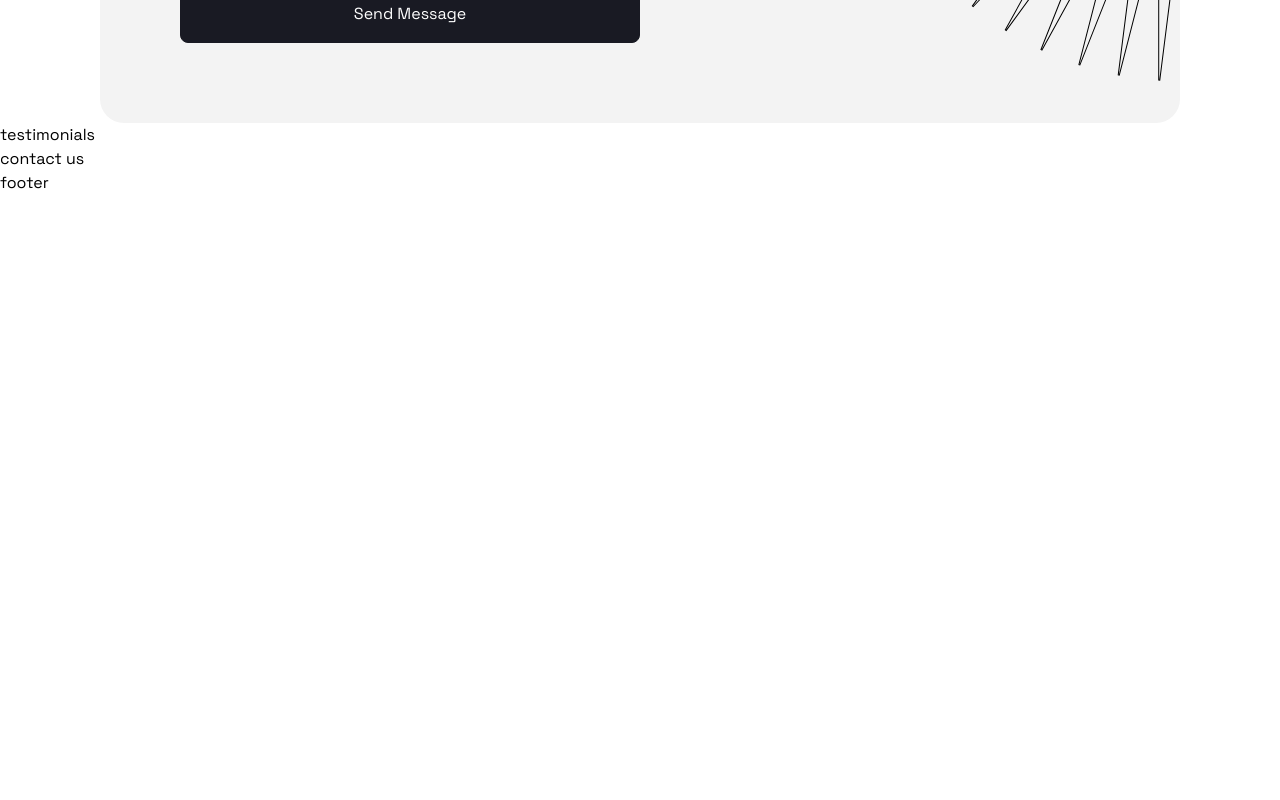
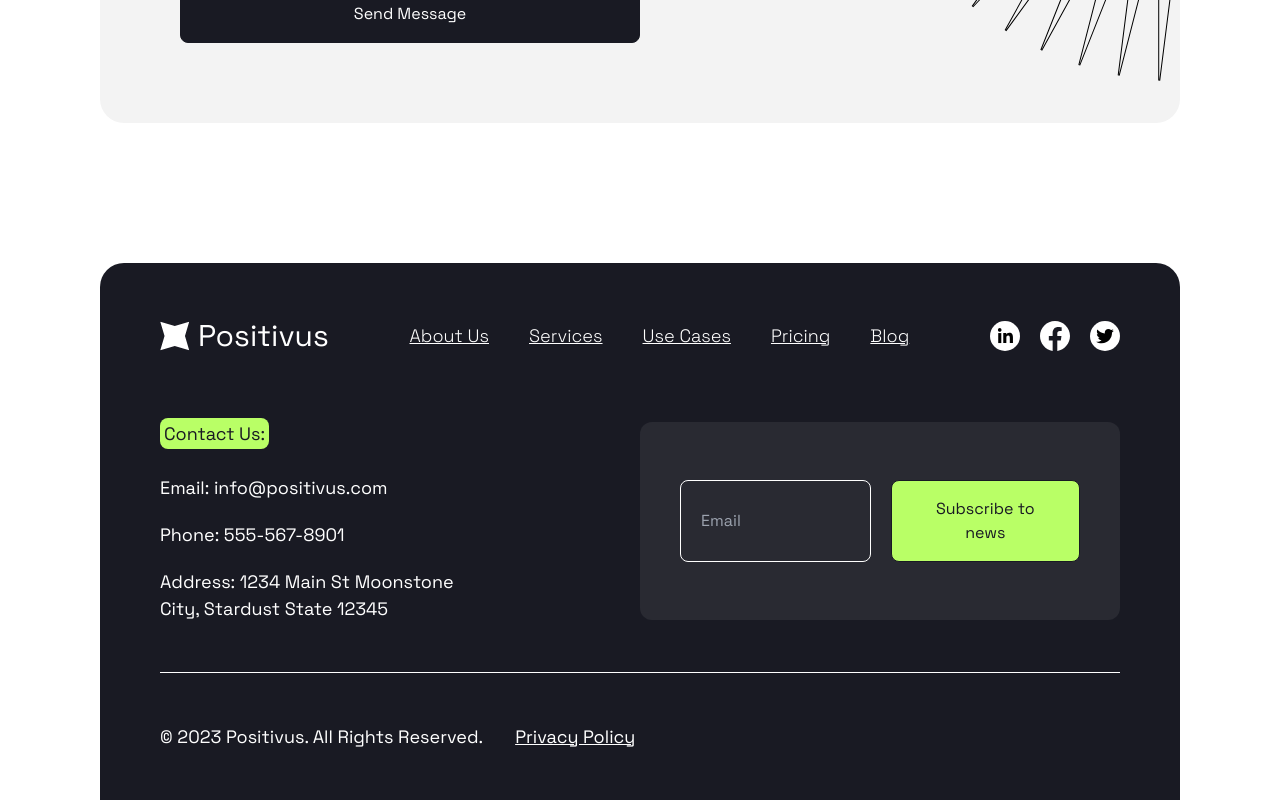
Before and after one commit to Dubey145/positivus, a React (Vite) app: page / in a window 1280 px wide. Shown: the part 7499-8299 px from the top of the page. Before the commit the page ends 7694 px from the top, so only its background shows below. Built offline with nearby package versions, Linux system fonts and the light colour scheme.

Commit message:
add: footer for lg

```diff
--- a/src/App.jsx
+++ b/src/App.jsx
@@ -7,6 +7,7 @@ import CaseStudies from './pages/CaseStudies'
 import Process from './pages/Process'
 import Team from './pages/Team'
 import ContactUs from './pages/ContactUs'
+import Footer from './pages/Footer'
 
 function App() {
 
@@ -20,9 +21,9 @@ function App() {
     <Team></Team>
     <ContactUs></ContactUs>
 
-    <div>testimonials</div>
-    <div>contact us</div>
-    <div>footer</div>
+    {/* <div>testimonials</div> */}
+    <Footer></Footer>
+
 
    </main>
   )
--- a/src/assets/icons/index.js
+++ b/src/assets/icons/index.js
@@ -5,6 +5,8 @@ import blackArrow from './black-arrow.svg'
 import plus from './plus.svg'
 import minus from './minus.svg'
 import linkedin from './linkedin.svg'
+import whiteStar from './white-star.svg'
+import socials from './socials.svg'
 
 
 
@@ -15,5 +17,7 @@ export {
     blackArrow,
     plus,
     minus,
-    linkedin
+    linkedin,
+    whiteStar,
+    socials
 }
--- /dev/null
+++ b/src/pages/Footer.jsx
@@ -0,0 +1,64 @@
+import React from "react";
+import { socials, whiteStar } from "../assets/icons";
+import Button from "../components/Button";
+
+
+const Footer = () => {
+  return (
+    <section className="max-container padding-x lg:mt-[140px] mt-[60px]">
+      <div className="bg-custom-black rounded-t-3xl flex flex-col pt-[55px] pb-[50px] px-[60px] text-white">
+        <div className="flex flex-row justify-between items-center">
+          <div className="flex flex-row">
+            <img src={whiteStar}></img>
+            <h2 className="text-3xl ml-2">Positivus</h2>
+          </div>
+          <div className="flex flex-row gap-[40px] text-[18px] underline font-thin">
+            <p>About Us</p>
+            <p>Services</p>
+            <p>Use Cases</p>
+            <p>Pricing</p>
+            <p>Blog</p>
+          </div>
+          <div>
+            <img src={socials}></img>
+          </div>
+        </div>
+        <div className="flex flex-row justify-between items-center mt-[66px]">
+          <div className="w-[332px] text-[18px]">
+            <div className="mb-[27px]">
+              <h4 className="bg-custom-green text-custom-black inline p-1 rounded-lg px-1">
+                Contact Us:
+              </h4>
+            </div>
+            <div className="flex flex-col gap-5">
+              <p>Email: info@positivus.com</p>
+              <p>Phone: 555-567-8901</p>
+              <p>Address: 1234 Main St Moonstone City, Stardust State 12345</p>
+            </div>
+          </div>
+          <div className="w-1/2 bg-dark-gray px-10 py-[58px] rounded-xl">
+            <div className="flex flex-row gap-5">
+              <input className = 'w-1/2 border-[1px] border-white bg-dark-gray rounded-lg pl-[20px]' placeholder="Email"></input>
+              <div className = 'w-1/2 '>
+              <Button
+                label="Subscribe to news"
+                background={"bg-custom-green"}
+                textColor={"text-custom-black"}
+                padding={"px-6 py-4"}
+                width={"w-full"}
+              ></Button>
+              </div>
+            </div>
+          </div>
+        </div>
+        <div className = 'h-[1px] bg-white my-[50px]'></div>
+        <div className = 'text-[18px] text-white flex flex-row'>
+            <p>© 2023 Positivus. All Rights Reserved.</p>
+            <p className = 'underline ml-8'>Privacy Policy</p>
+        </div>
+      </div>
+    </section>
+  );
+};
+
+export default Footer;
--- a/tailwind.config.js
+++ b/tailwind.config.js
@@ -11,6 +11,7 @@ export default {
         "custom-green": "#B9FF66",
         "custom-black": "#191A23",
         "custom-gray": "#F3F3F3",
+        "dark-gray":"#292A32"
       },
     },
   },
```
Also changed, not shown: src/assets/icons/socials.svg (added), src/assets/icons/white-star.svg (added).
